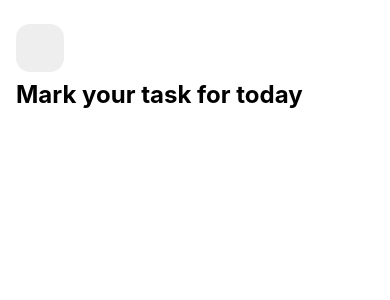
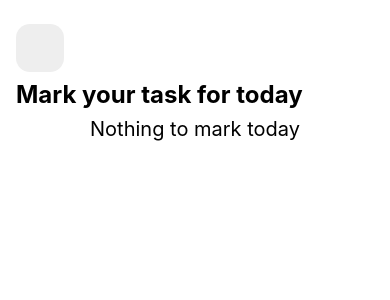
Before and after one commit to DavideMono/pills-reminder, a React Native app: screen /Marks in a window 390 px wide. Shown: the top 300 px of the page. Built offline with nearby package versions, Linux system fonts and the light colour scheme; some icons are missing.

Commit message:
feat(mark): add fallback text

```diff
--- a/src/pages/Marks.tsx
+++ b/src/pages/Marks.tsx
@@ -35,6 +35,7 @@ const Marks: VFC<NativeStackScreenProps<ScreenList, 'Marks'>> = (props) => {
   return (
     <DismissKeyboardView onGoBack={props.navigation.goBack}>
       <Text style={COMMON_STYLE.title}>Mark your task for today</Text>
+      {actualTask?.taskState[currentDate] ? (
         <ScrollView style={styles.spacing}>
           {Object.entries(actualTask?.taskState[currentDate] || {}).map(([notification, state], index) => {
             const color: ThemeColor = colorMap[state]
@@ -69,12 +70,18 @@ const Marks: VFC<NativeStackScreenProps<ScreenList, 'Marks'>> = (props) => {
             )
           })}
         </ScrollView>
+      ) : (
+        <View style={[styles.spacing, styles.flexContainer, styles.flexCenter]}>
+          <Text style={COMMON_STYLE.subtitleLight}>Nothing to mark today</Text>
+        </View>
+      )}
     </DismissKeyboardView>
   )
 }
 
 const styles = StyleSheet.create({
   flexContainer: { display: 'flex', flexDirection: 'row' },
+  flexCenter: { justifyContent: 'center' },
   flex: { flex: 1 },
   spacing: { marginVertical: 8 },
   noRoundRight: { borderTopRightRadius: 0, borderBottomRightRadius: 0 },
```
Lines whose indentation alone changed are shown as unchanged.
